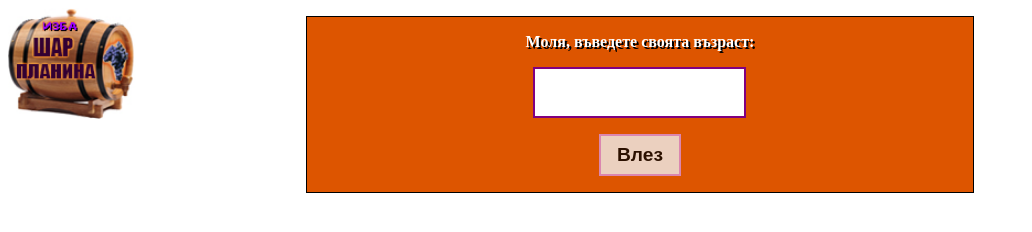
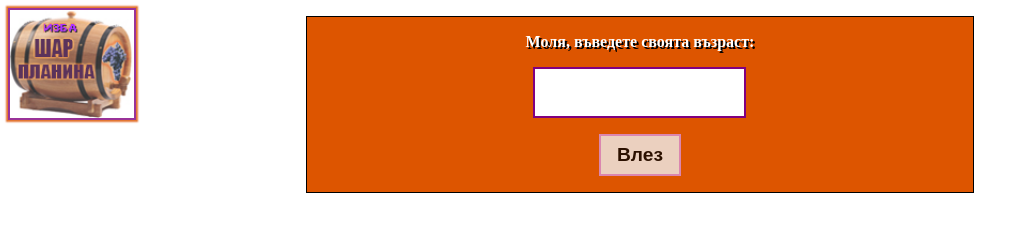
Before and after one commit to IzbaSharPlanina/2019, a plain HTML site: page index.html in a window 1280 px wide. Shown: the whole page, without its empty margins (0-1032 px from the left). Drawn offline with Linux system fonts and the light colour scheme.

Commit message:
Update images.css

```diff
--- a/css/images.css
+++ b/css/images.css
@@ -1,3 +1,16 @@
+img {
+    opacity: 0.8;
+    border: 2px solid purple;
+    box-shadow: 0 0 0.1rem 0.1rem #d50;
+}
+
+img:hover {
+    opacity: 1;
+    border: 2px solid white;
+    box-shadow: 0 0 0.2rem 0.2rem #d50;
+
+}
+
 /* Images in main tag */
 .main-image {
     max-width: 30%;
```
